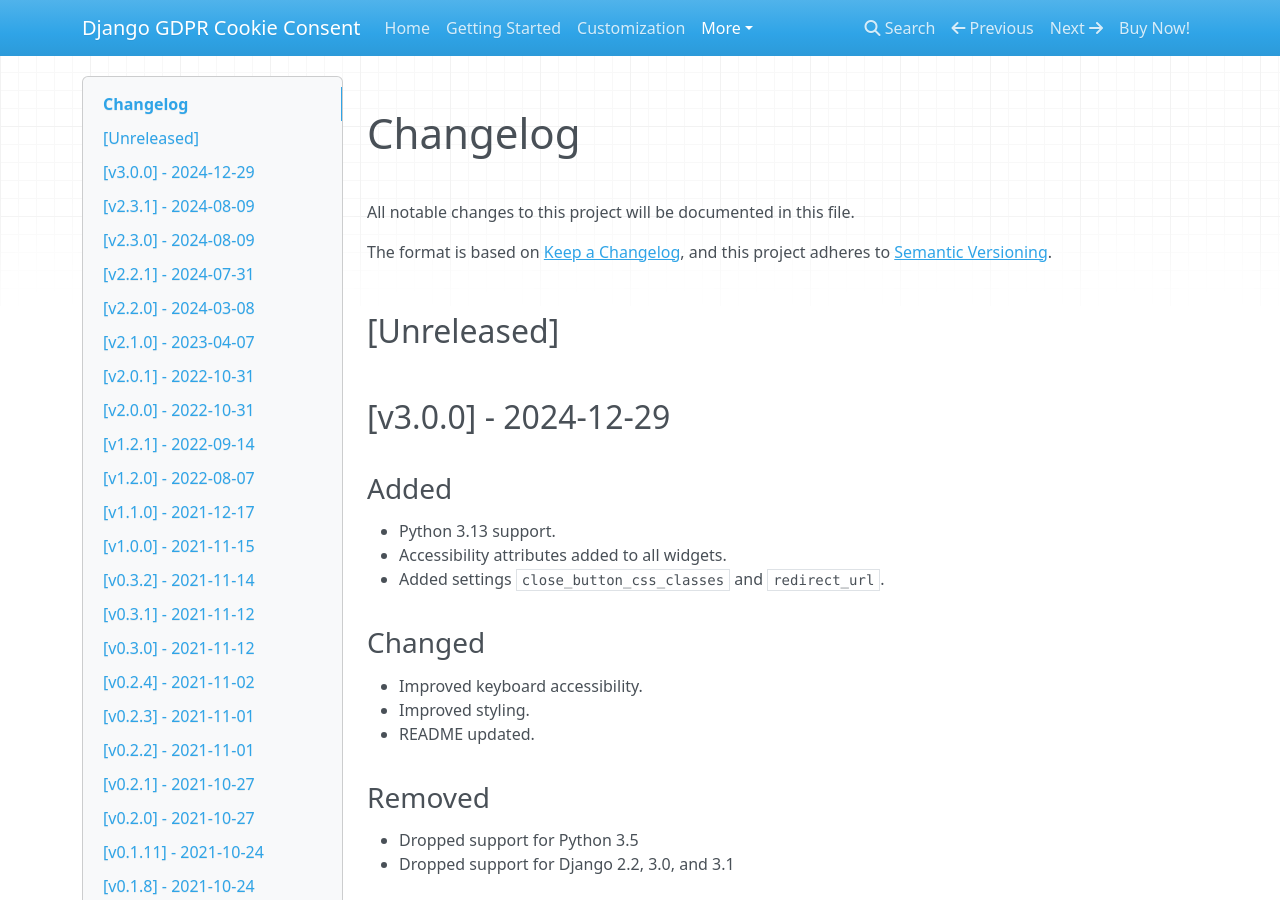
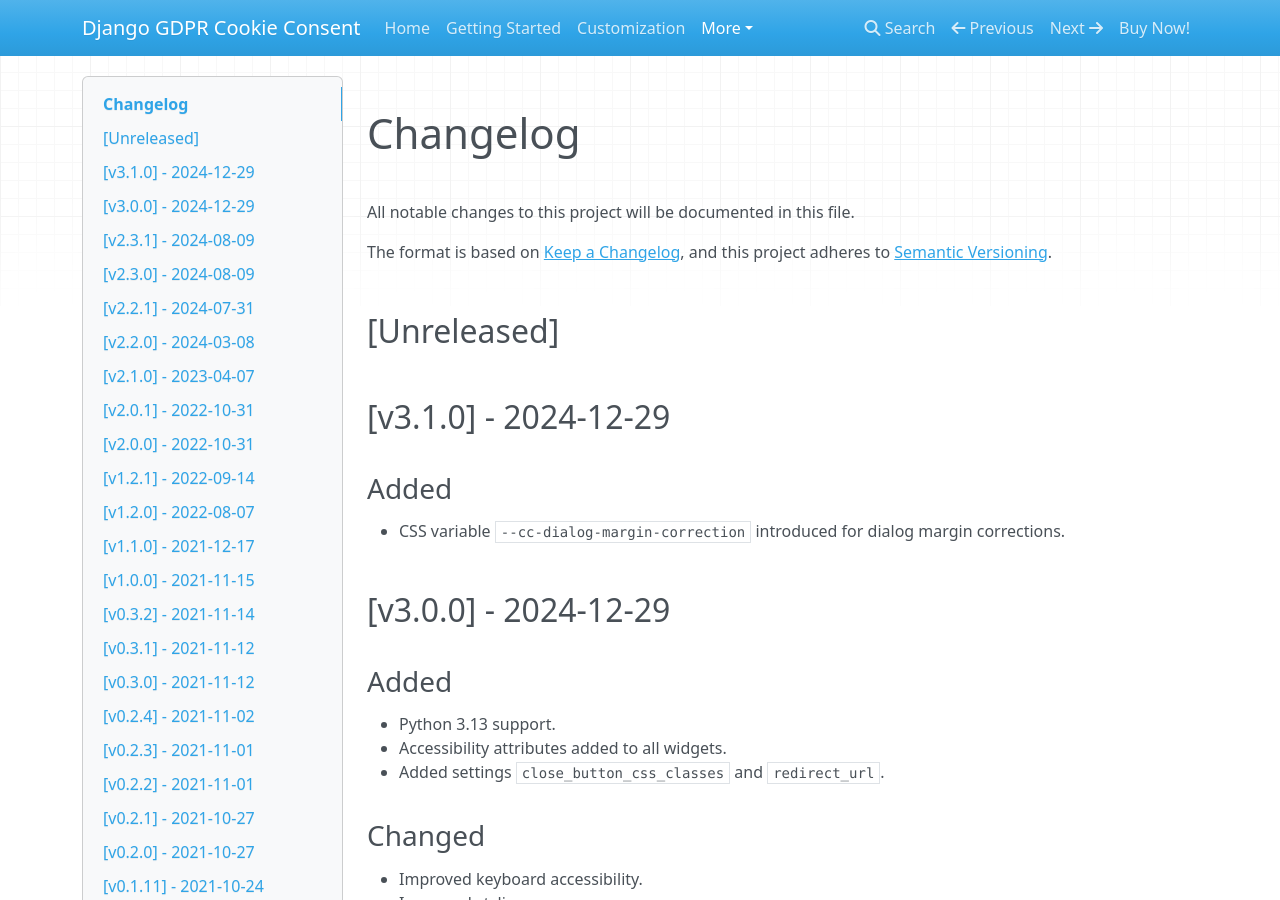
Before and after one commit to websightful/django-gdpr-cookie-consent-docs, an MkDocs documentation site: the page built from src/CHANGELOG.md, in a window 1280 px wide and 900 px high. Built offline with MkDocs 1.6.1, drawn with Linux system fonts in a browser that asks for light colours; nearby versions of some CDN libraries.

Commit message:
✨ v3.1.0

````diff
--- a/docs/getting-started/index.html
+++ b/docs/getting-started/index.html
@@ -123,13 +123,13 @@
 <p>Create a directory <code>private_wheels/</code> in your project's repository and add the wheel file of the app there.</p>
 <p>Link to this file in your <code>requirements.txt</code>:</p>
 <pre><code>Django==5.0
-file:./private_wheels/django_gdpr_cookie_consent-3.0.0-py2.py3-none-any.whl
+file:./private_wheels/django_gdpr_cookie_consent-3.1.0-py2.py3-none-any.whl
 </code></pre>
 <p>Install the pip requirements from the <code>requirements.txt</code> file into your project's virtual environment:</p>
 <pre><code class="language-shell">(venv)$ pip install -r requirements.txt
 </code></pre>
 <p>Alternatively to start quickly, install the wheel file into your Django project's virtual environment right from the shell:</p>
-<pre><code class="language-shell">(venv)$ pip install /path/to/django_gdpr_cookie_consent-3.0.0-py2.py3-none-any.whl
+<pre><code class="language-shell">(venv)$ pip install /path/to/django_gdpr_cookie_consent-3.1.0-py2.py3-none-any.whl
 </code></pre>
 <h3 id="2-add-the-app-to-installed_apps-of-your-project-settings">2. Add the app to INSTALLED_APPS of your project settings</h3>
 <pre><code class="language-python">INSTALLED_APPS = [
--- a/docs/index.html
+++ b/docs/index.html
@@ -191,7 +191,7 @@
 </tr>
 <tr>
 <td>Latest package version</td>
-<td>3.0.0</td>
+<td>3.1.0</td>
 </tr>
 </tbody>
 </table>
--- a/src/CHANGELOG.md
+++ b/src/CHANGELOG.md
@@ -10,6 +10,13 @@
 
 [Unreleased]
 ------------
+
+[v3.1.0] - 2024-12-29
+------------------
+
+### Added
+
+- CSS variable `--cc-dialog-margin-correction` introduced for dialog margin corrections.
 
 [v3.0.0] - 2024-12-29
 ------------------
--- a/src/getting-started.md
+++ b/src/getting-started.md
@@ -12,7 +12,7 @@
 
 ```
 Django==5.0
-file:./private_wheels/django_gdpr_cookie_consent-3.0.0-py2.py3-none-any.whl
+file:./private_wheels/django_gdpr_cookie_consent-3.1.0-py2.py3-none-any.whl
 ```
 
 Install the pip requirements from the `requirements.txt` file into your project's virtual environment:
@@ -24,7 +24,7 @@
 Alternatively to start quickly, install the wheel file into your Django project's virtual environment right from the shell:
 
 ```shell
-(venv)$ pip install /path/to/django_gdpr_cookie_consent-3.0.0-py2.py3-none-any.whl
+(venv)$ pip install /path/to/django_gdpr_cookie_consent-3.1.0-py2.py3-none-any.whl
 ```
 
 
````
Also changed, not shown: other parts of docs/index.html (+1 -1 lines), docs/changelog/index.html (+22 -13 lines), src/index.md (+1 -1 lines), docs/search/search_index.json, 1 other file.
